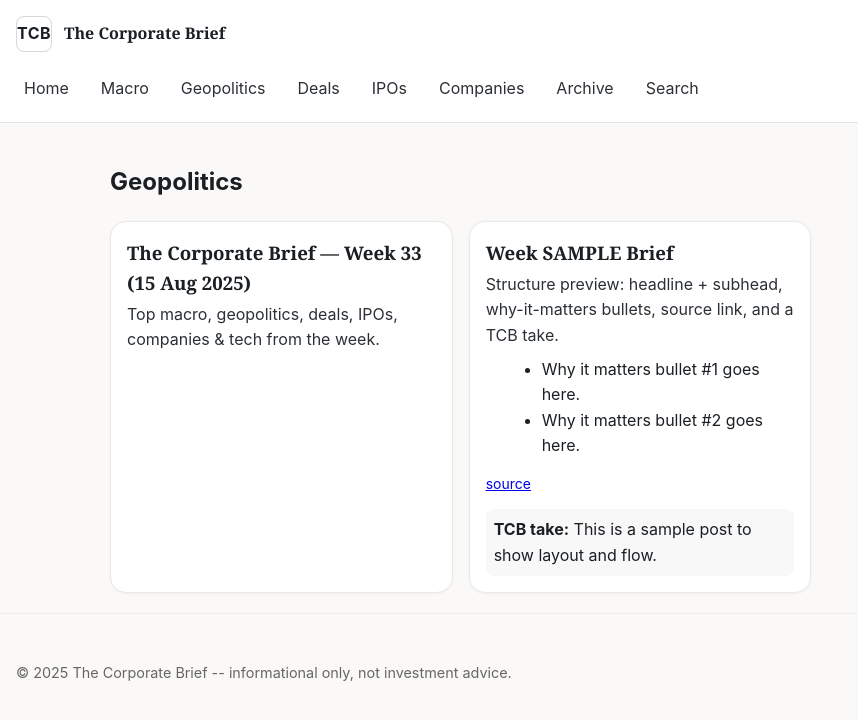
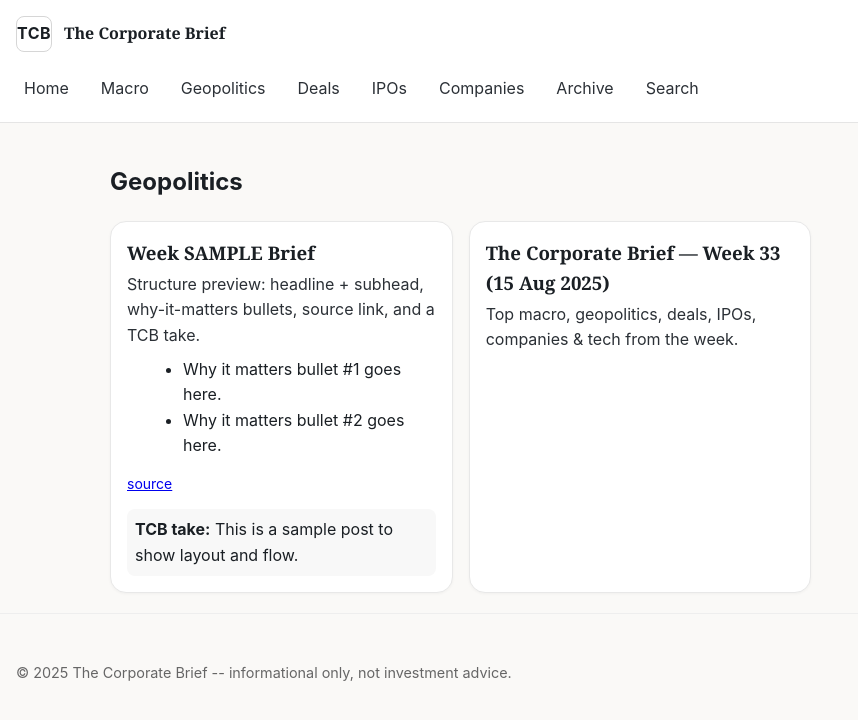
Before and after one commit to TheCorporateBrief/thecorporatebrief.github.io, a Jekyll site: the page built from pages/geopolitics.html, in a window 1280 px wide. Shown: the top 720 px of the page, without its empty margins (0-858 px from the left). Built offline with Jekyll 4.4.1, drawn with Linux system fonts in a browser that asks for light colours.

Commit message:
Update geopolitics.html

```diff
--- a/pages/geopolitics.html
+++ b/pages/geopolitics.html
@@ -4,6 +4,6 @@
 ---
 <h2>Geopolitics</h2>
 <div class="grid">
-{% assign posts_filtered = site.posts | where_exp: "p", "p.categories contains 'geopolitics'" %}
-{% for post in posts_filtered %}{% include card.html post=post %}{% endfor %}
+{% assign list = site.posts | where_exp: "p", "p.categories contains 'geopolitics'" | sort: 'date' | reverse %}
+{% for post in list %}{% include card.html post=post %}{% endfor %}
 </div>
```
